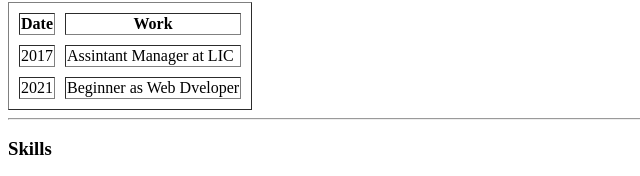
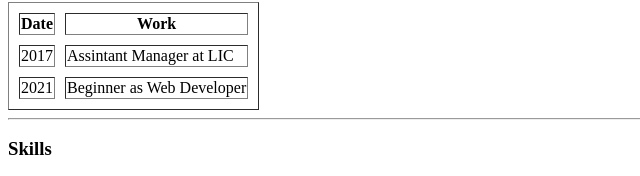
Before and after one commit to NawabAlam/cv, a plain HTML site: page index.html in a window 1280 px wide. Shown: the part 772-948 px from the top of the page, 0-640 px from the left. Drawn offline with Linux system fonts and the light colour scheme.

Commit message:
Update index.html

```diff
--- a/index.html
+++ b/index.html
@@ -63,7 +63,7 @@
       </tr>
       <tr>
         <td>2021</td>
-        <td>Beginner as Web Dveloper</td>
+        <td>Beginner as Web Developer</td>
       </tr>
     </tbody>
   </table>
```
